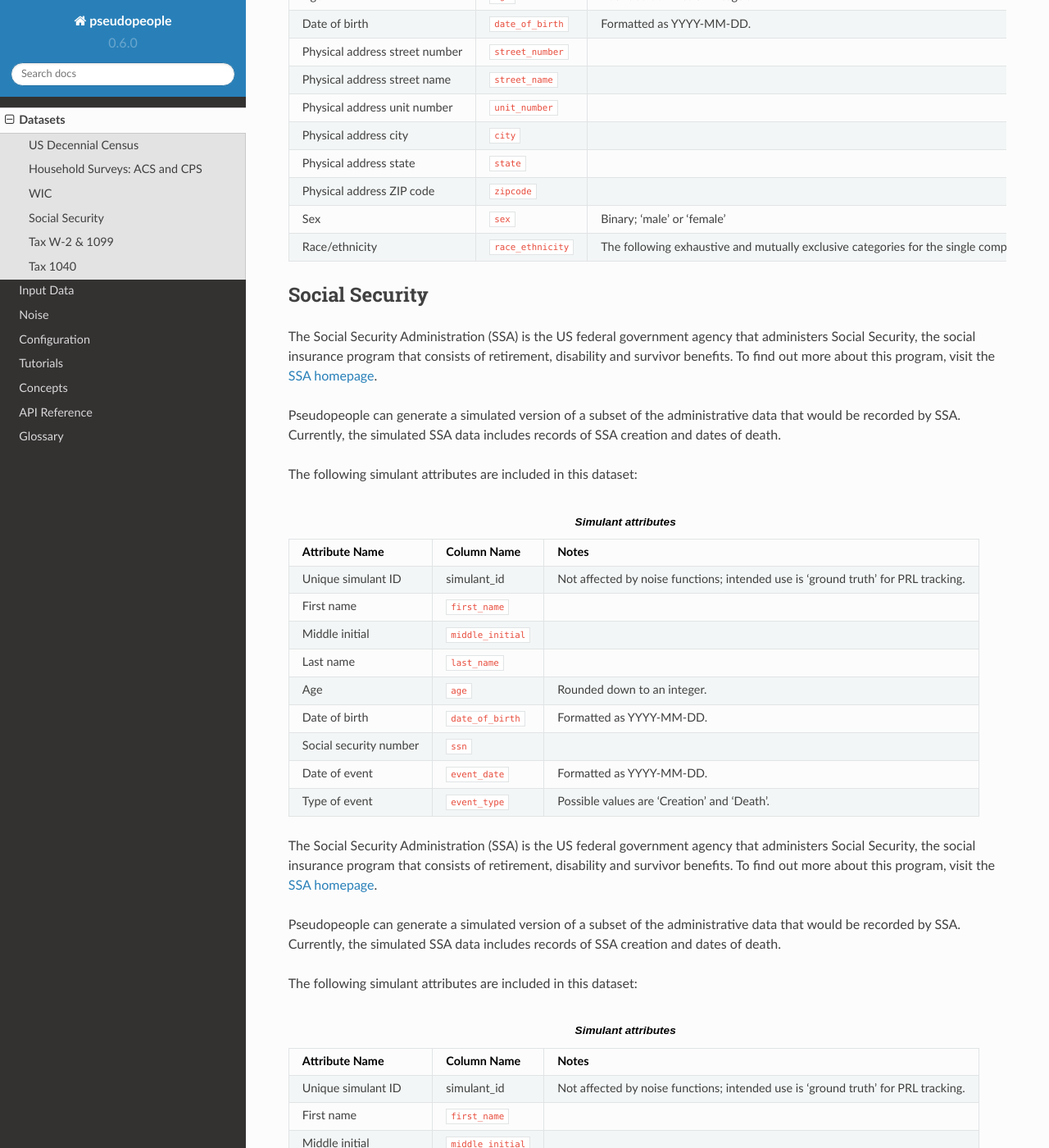
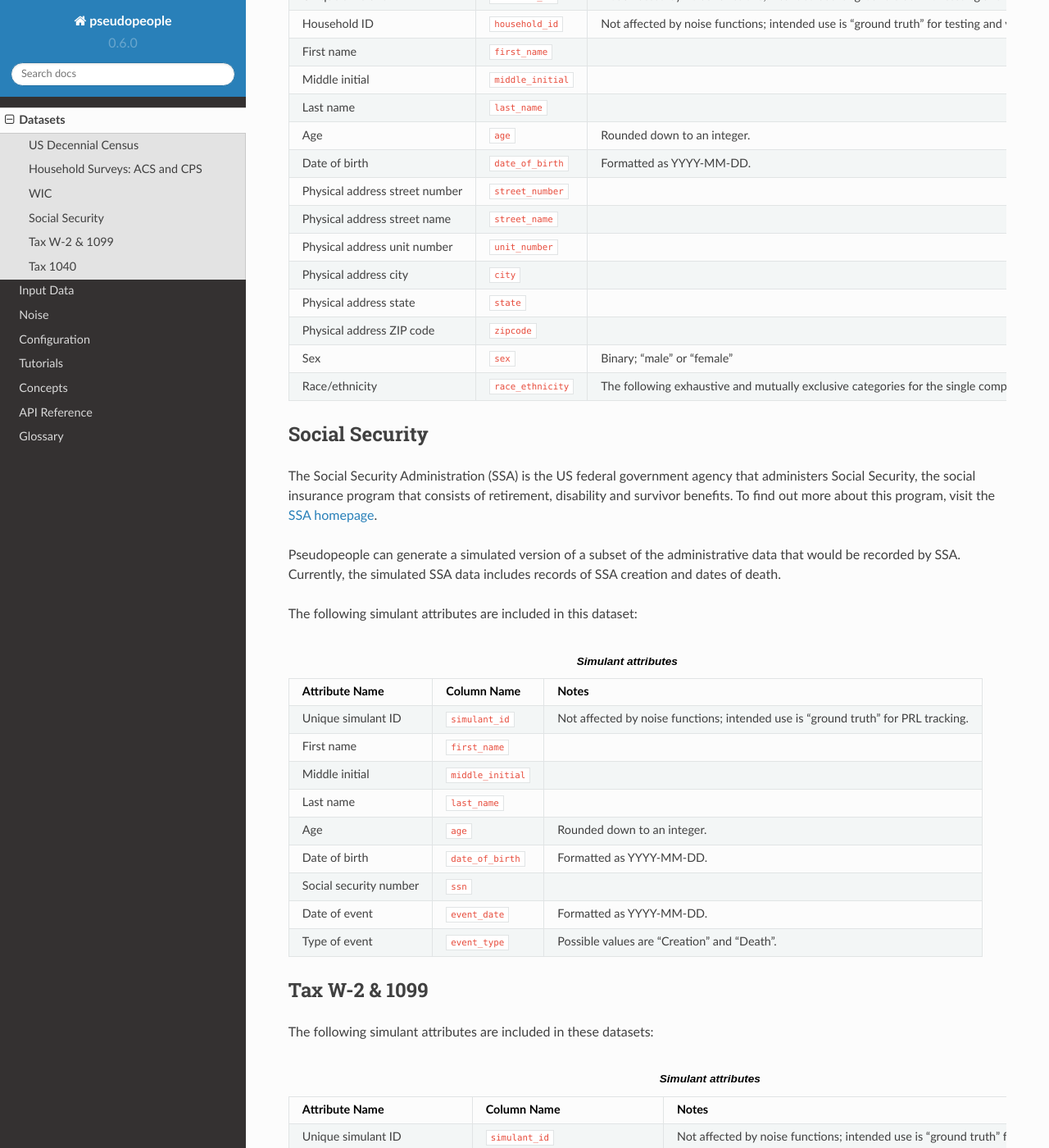
Before and after one commit to ihmeuw/pseudopeople, a Sphinx documentation site: the page built from docs/source/datasets/index.rst, in a window 1280 px wide and 1400 px high, scrolled down 3424 px. Shown: the whole window at 82% size. Built offline with Sphinx 7.4.7 and the Read the Docs theme 2.0.0, drawn with Linux system fonts in a browser that asks for light colours; some of the changed text lies outside the part shown.

Commit message:
Edit Datasets documentation page to include link to noise page and other small changes (#106)
* adding w2 dataset description

* tax form documentation

* adding link to noise page at beginning of page

* add link to generate decennial census api reference to datasets page

* fixing simulant_id attribute value in all tables

* Update docs/source/datasets/index.rst

Co-authored-by: Zeb Burke-Conte <zmbc@users.noreply.github.com>

* Update docs/source/datasets/index.rst

Co-authored-by: Zeb Burke-Conte <zmbc@users.noreply.github.com>

* Update docs/source/datasets/index.rst

Co-authored-by: Abraham Flaxman <abie@alum.mit.edu>

---------

Co-authored-by: Alix Pletcher <pletale@ihme.washington.edu>
Co-authored-by: Zeb Burke-Conte <zmbc@users.noreply.github.com>
Co-authored-by: Abraham Flaxman <abie@alum.mit.edu>

```diff
--- a/docs/source/datasets/index.rst
+++ b/docs/source/datasets/index.rst
@@ -4,9 +4,13 @@
 Datasets
 ========
 
-Here we cover the realistic simulated datasets, which are analogous to 'real world' administrative records such as tax documents
-and census surveys, that users can generate using :code:`pseudopeople` for developing and testing Entity Resolution algorithms
+Here we cover the realistic simulated datasets, which are analogous to "real world" administrative records such as tax documents
+and routinely generated files of social security numbers, that users can generate using Pseudopeople for developing and testing Entity Resolution algorithms
 and software.
+
+Each of the datasets that can be generated using Pseudopeople have "noise" added to them, thereby realistically
+simulating how administrative records can be corrupted or distorted, which creates challenges in linking those
+records. To read more about the different kinds of noise that can be applied to the different datasets, please see the `Noise page <https://pseudopeople.readthedocs.io/en/latest/noise_functions/index.html#noise-functions>`_.
 
 The below table offers a list of the datasets that can be generated. Each row of a given dataset represents
 an individual simulant, with the columns representing different simulant attributes, such as name, age, sex, et cetera.
@@ -49,7 +55,7 @@
      - Notes
    * - Unique simulant ID
      - :code:`simulant_id`
-     - Not affected by noise functions; intended use is 'ground truth' for testing and validation.
+     - Not affected by noise functions; intended use is "ground truth" for testing and validation.
    * - First name
      - :code:`first_name`
      -
@@ -90,10 +96,10 @@
        Roommate; Foster child; and Other nonrelative.
    * - Sex
      - :code:`sex`
-     - Binary; 'male' or 'female'.
+     - Binary; "male" or "female".
    * - Race/ethnicity
      - :code:`race_ethnicity`
-     - The exhaustive and mutually exclusive categories for the single composite 'race/ethnicity' indicator are as follows:
+     - The exhaustive and mutually exclusive categories for the single composite "race/ethnicity" indicator are as follows:
        White; Black; Latino; American Indian and Alaskan Native (AIAN); Asian; Native Hawaiian and Other Pacific Islander (NHOPI); and
        Multiracial or Some Other Race.
 
@@ -120,11 +126,11 @@
      - Column Name
      - Notes
    * - Unique simulant ID
-     - simulant_id
-     - Not affected by noise functions; intended use is 'ground truth' for testing and validation.
+     - :code:`simulant_id`
+     - Not affected by noise functions; intended use is "ground truth" for testing and validation.
    * - Household ID
      - :code:`household_id`
-     - Not affected by noise functions; intended use is 'ground truth' for testing and validation.
+     - Not affected by noise functions; intended use is "ground truth" for testing and validation.
    * - First name
      - :code:`first_name`
      -
@@ -160,10 +166,10 @@
      -
    * - Sex
      - :code:`sex`
-     - Binary; 'male' or 'female'
+     - Binary; "male" or "female"
    * - Race/ethnicity
      - :code:`race_ethnicity`
-     - The following exhaustive and mutually exclusive categories for the single composite 'race/ethnicity' indicator are as follows:
+     - The following exhaustive and mutually exclusive categories for the single composite "race/ethnicity" indicator are as follows:
        White; Black; Latino; American Indian and Alaskan Native (AIAN); Asian; Native Hawaiian and Other Pacific Islander (NHOPI); and
        Multiracial or Some Other Race.
 
@@ -186,11 +192,11 @@
      - Column Name
      - Notes
    * - Unique simulant ID
-     - simulant_id
-     - Not affected by noise functions; intended use is 'ground truth' for testing and validation.
+     - :code:`simulant_id`
+     - Not affected by noise functions; intended use is "ground truth" for testing and validation.
    * - Household ID
      - :code:`household_id`
-     - Not affected by noise functions; intended use is 'ground truth' for testing and validation.
+     - Not affected by noise functions; intended use is "ground truth" for testing and validation.
    * - First name
      - :code:`first_name`
      -
@@ -226,10 +232,10 @@
      -
    * - Sex
      - :code:`sex`
-     - Binary; 'male' or 'female'
+     - Binary; "male" or "female"
    * - Race/ethnicity
      - :code:`race_ethnicity`
-     - The following exhaustive and mutually exclusive categories for the single composite 'race/ethnicity' indicator are as follows:
+     - The following exhaustive and mutually exclusive categories for the single composite "race/ethnicity" indicator are as follows:
        White; Black; Latino; American Indian and Alaskan Native (AIAN); Asian; Native Hawaiian and Other Pacific Islander (NHOPI); and
        Multiracial or Some Other Race.
 
@@ -251,8 +257,8 @@
      - Column Name
      - Notes
    * - Unique simulant ID
-     - simulant_id
-     - Not affected by noise functions; intended use is 'ground truth' for PRL tracking.
+     - :code:`simulant_id`
+     - Not affected by noise functions; intended use is "ground truth" for PRL tracking.
    * - First name
      - :code:`first_name`
      -
@@ -276,49 +282,7 @@
      - Formatted as YYYY-MM-DD.
    * - Type of event
      - :code:`event_type`
-     - Possible values are 'Creation' and 'Death'.
-
-The Social Security Administration (SSA) is the US federal government agency that administers Social Security, the social insurance program
-that consists of retirement, disability and survivor benefits. To find out more about this program, visit the `SSA homepage <https://www.ssa.gov/about-ssa>`_.
-
-Pseudopeople can generate a simulated version of a subset of the administrative data that would be recorded by SSA. Currently, the simulated
-SSA data includes records of SSA creation and dates of death.
-
-The following simulant attributes are included in this dataset:
-
-.. list-table:: **Simulant attributes**
-   :header-rows: 1
-
-   * - Attribute Name
-     - Column Name
-     - Notes
-   * - Unique simulant ID
-     - simulant_id
-     - Not affected by noise functions; intended use is 'ground truth' for PRL tracking.
-   * - First name
-     - :code:`first_name`
-     -
-   * - Middle initial
-     - :code:`middle_initial`
-     -
-   * - Last name
-     - :code:`last_name`
-     -
-   * - Age
-     - :code:`age`
-     - Rounded down to an integer.
-   * - Date of birth
-     - :code:`date_of_birth`
-     - Formatted as YYYY-MM-DD.
-   * - Social security number
-     - :code:`ssn`
-     -
-   * - Date of event
-     - :code:`event_date`
-     - Formatted as YYYY-MM-DD.
-   * - Type of event
-     - :code:`event_type`
-     - Possible values are 'Creation' and 'Death'.
+     - Possible values are "Creation" and "Death".
 
 
 Tax W-2 & 1099
@@ -333,11 +297,8 @@
      - Column Name
      - Notes
    * - Unique simulant ID
-     - simulant_id
-     - Not affected by noise functions; intended use is 'ground truth' for testing and validation.
-   * - Household ID
-     - :code:`household_id`
-     - Not affected by noise functions; intended use is 'ground truth' for testing and validation.
+     - :code:`simulant_id`
+     - Not affected by noise functions; intended use is "ground truth" for testing and validation.
    * - First name
      - :code:`first_name`
      -
@@ -403,7 +364,7 @@
      -
    * - Type of tax form
      - :code:`tax_form`
-     - Possible values are 'W2' or '1099'.
+     - Possible values are "W2" or "1099".
 
 Tax 1040
 --------
```
Also changed, not shown: other parts of docs/source/datasets/index.rst (+2 -0 lines).
